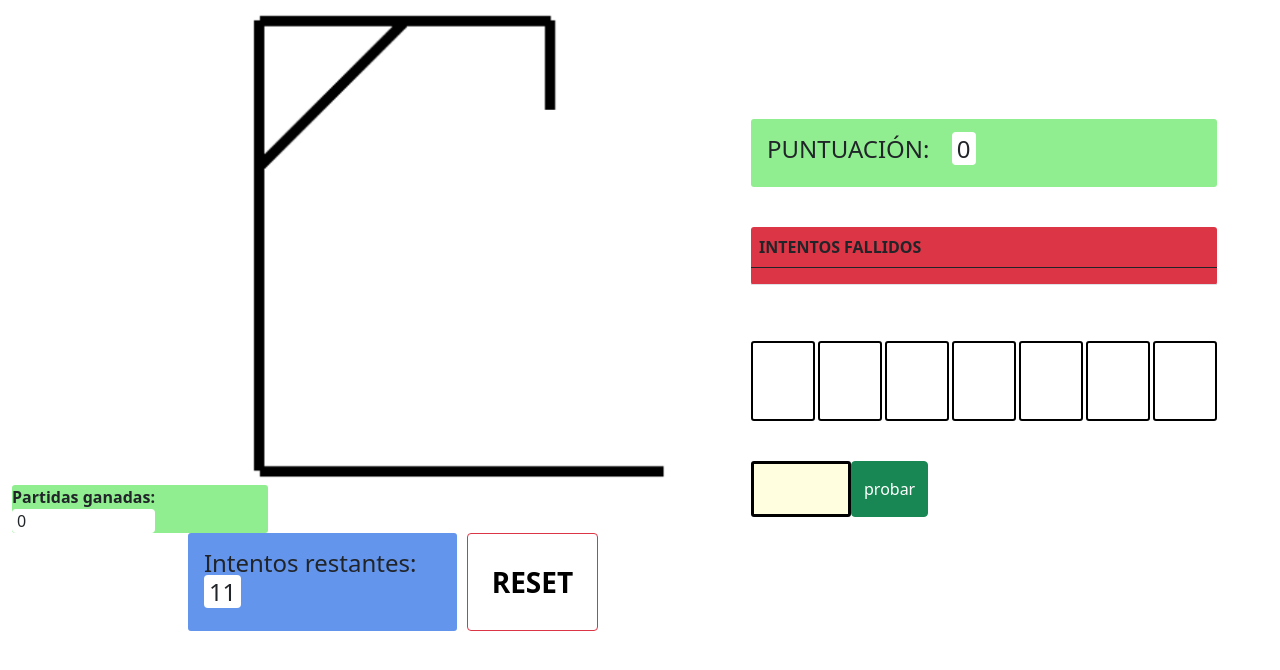
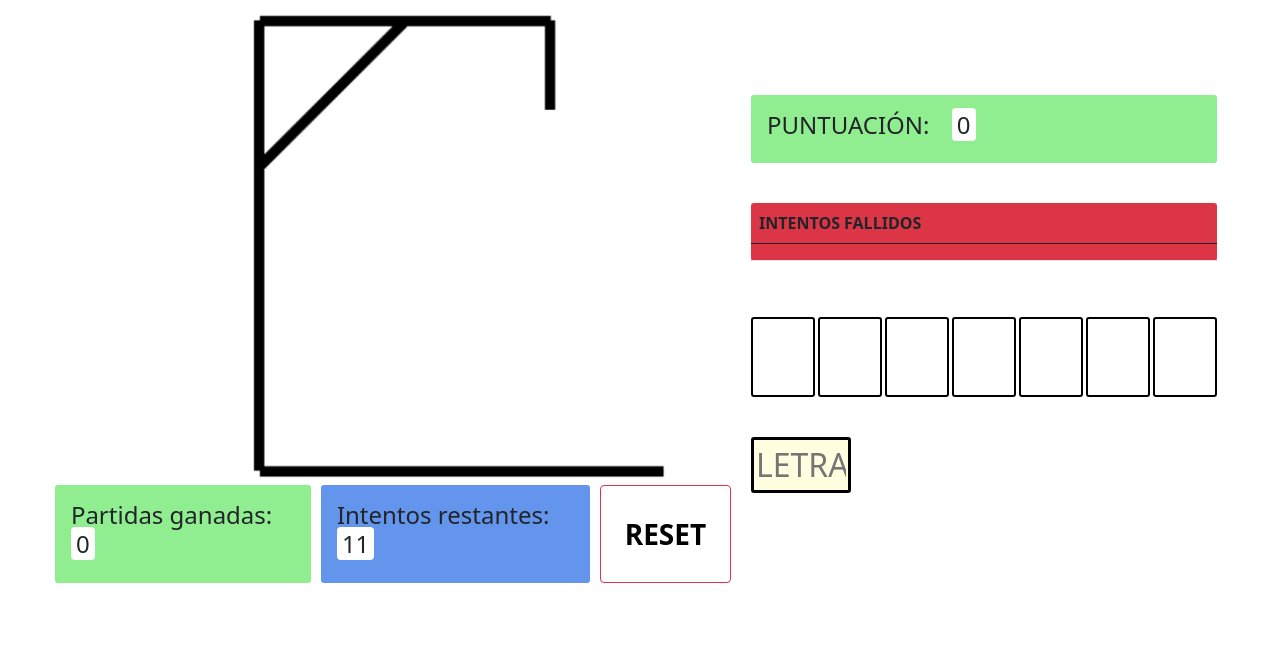
Before and after one commit to PabloOllerViewNext/JavaScript113, a plain HTML site: page AhorcadoJS/index.html in a window 1280 px wide. Shown: the part 126-796 px from the top of the page. Drawn offline with nearby package versions, Linux system fonts and the light colour scheme.

Commit message:
Segunda versión ahorcado html

```diff
--- a/AhorcadoJS/index.html
+++ b/AhorcadoJS/index.html
@@ -26,11 +26,12 @@
                 <div id="dibujo">
                 </div>
 
-                <div class="partidasGanadas">
-                    Partidas ganadas: <span id="PG"></span>
-                </div>
+                <div class="menuInferior">
+                    <div class="partidasGanadas">
+                        <h3 class="fs-4 p-3">Partidas ganadas: <span id="PG"></span></h3>
+                    </div>
 
-                <div class="menuInferior">
+
                     <div class="intentos">
                         <h3 class="fs-4 p-3">Intentos restantes: <span id="intentos"></span></h3>
                     </div>
@@ -66,8 +67,7 @@
                 <div id="letras"></div>
 
                 <div class="d-flex flex-row col-3">
-                    <input type="text" id="letraElegida" maxlength="1" class="col-2">
-                    <button class="btn btn-success" id="btnProbar" onclick="checkLetra()">probar</button>
+                    <input type="text" id="letraElegida" placeholder="letra" maxlength="1" class="col-2" onkeyup="checkLetra()">
                 </div>
             </div>
 
```
